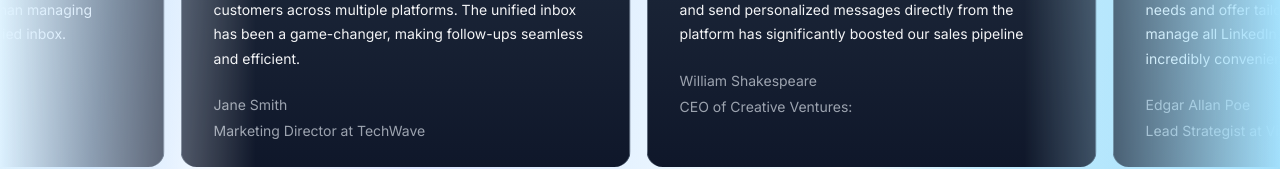
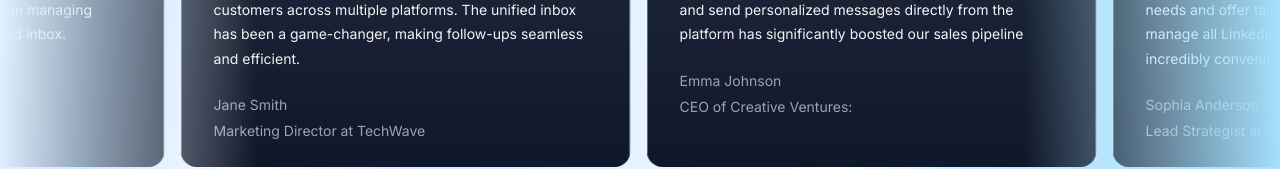
Before and after one commit to AdarshSingh9540/ReachBot, a Next.js app: page / in a window 1280 px wide. Shown: the part 3117-3286 px from the top of the page. Built offline with nearby package versions, Linux system fonts and the light colour scheme.

Commit message:
add name

```diff
--- a/components/Testimonial.tsx
+++ b/components/Testimonial.tsx
@@ -42,12 +42,12 @@ const testimonials = [
   {
     quote:
       "With Reactbot, pulling prospects from LinkedIn and other sources has never been easier. The ability to export leads and send personalized messages directly from the platform has significantly boosted our sales pipeline",
-    name: "William Shakespeare",
+    name: "Emma Johnson",
     title: "CEO of Creative Ventures:",
   },
   {
     quote: "Reactbot’s premium support and dedicated account manager have been invaluable. They truly understand our needs and offer tailored solutions. The tool’s ability to manage all LinkedIn actions from a single place is incredibly convenient",
-    name: "Edgar Allan Poe",
+    name: "Sophia Anderson",
     title: "Lead Strategist at Visionary Brands",
   },
   {
@@ -59,7 +59,7 @@ const testimonials = [
   {
     quote:
       "The ease of sending invites and messages through Reactbot has accelerated our growth. We’re now able to focus more on nurturing leads rather than managing them, thanks to the organized and unified inbox.",
-    name: "Herman Melville",
+    name: "Ethan Thompson",
     title: "Co-Founder of StartUp Guru:",
   },
 ];
```
